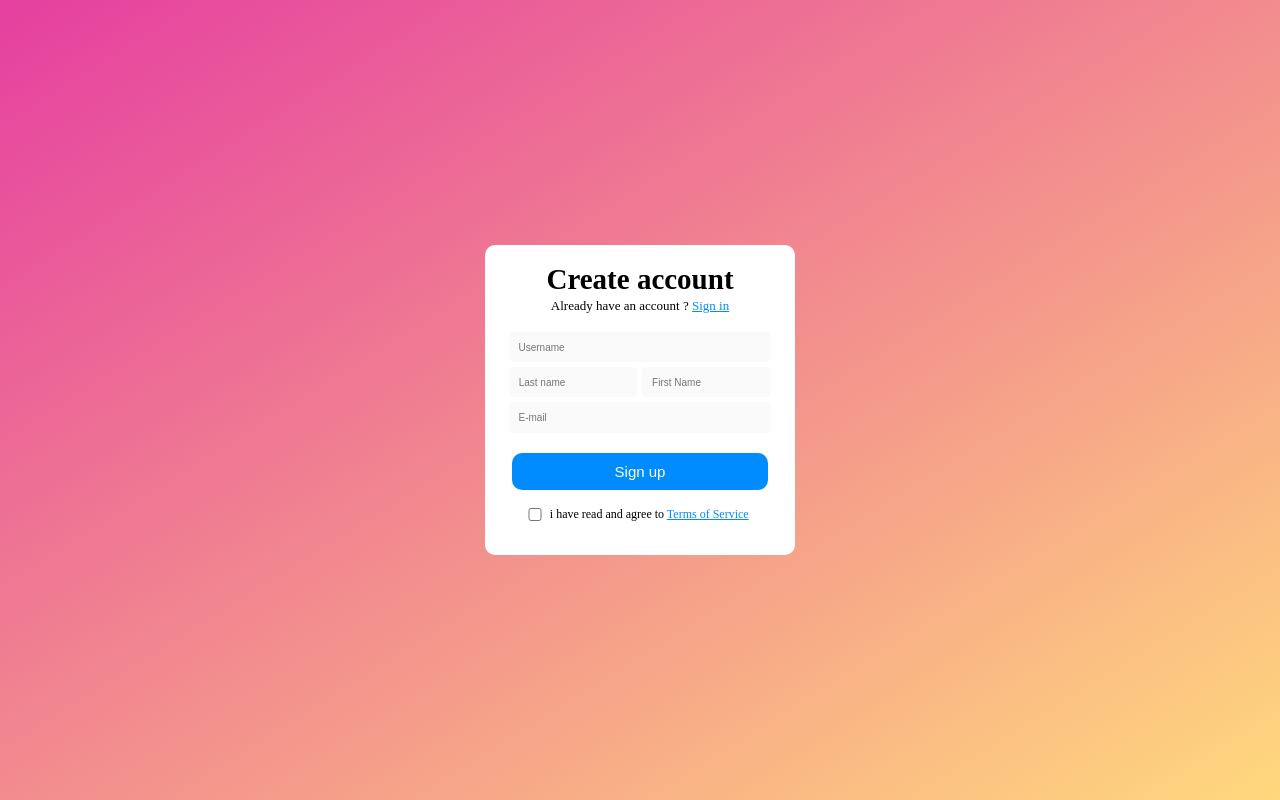
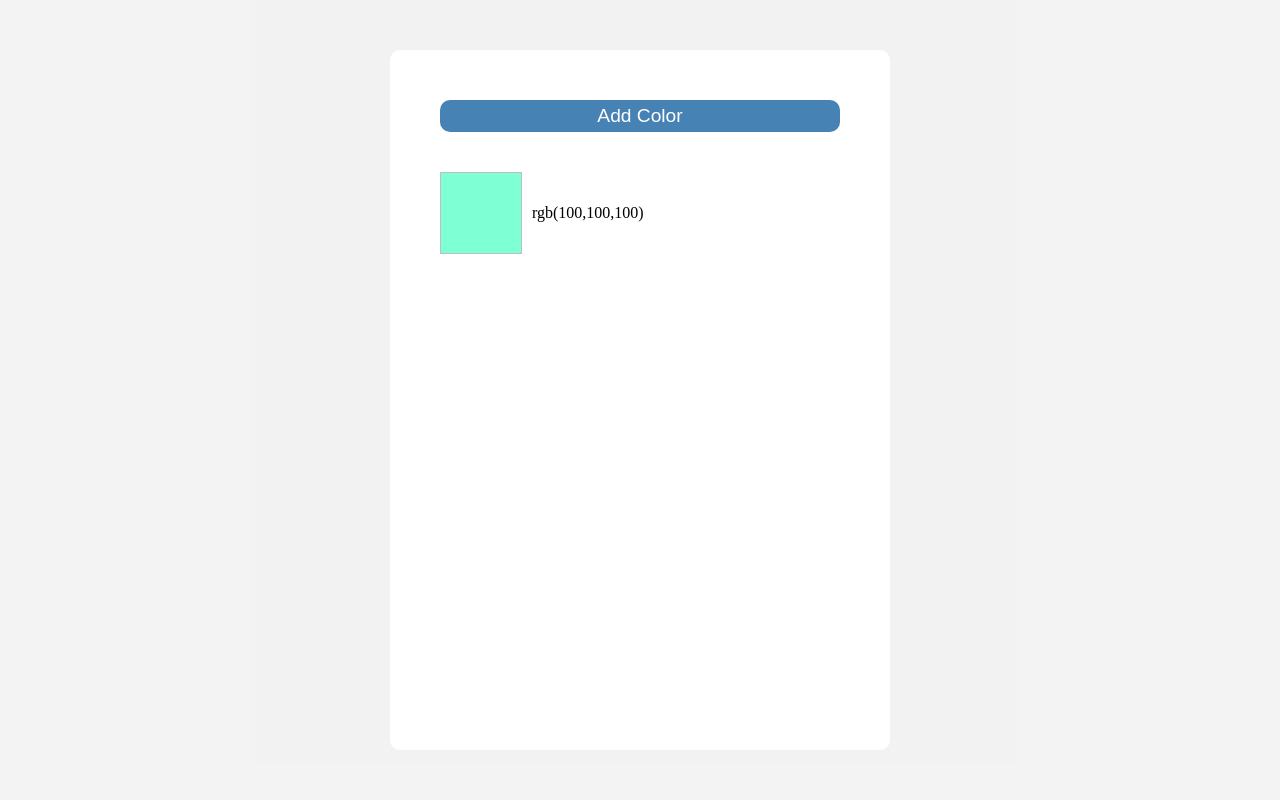
Before and after one commit to Mmomenzadeh/Momenzadeh-HW18-maktab-85, a React (Vite) app: page / in a window 1280 px wide. Built offline with nearby package versions, Linux system fonts and the light colour scheme.

Commit message:
finish UI question-1

```diff
--- a/src/App.jsx
+++ b/src/App.jsx
@@ -1,11 +1,15 @@
 import "./App.css"
+import Question1 from "./Components/Question-1"
 import Question3 from "./Components/Question-3"
 
 const App=()=>{
 
     return(
         <div className="app">
-            <Question3/>
+            <Question1/>
+
+            {/* <Question3/> */}
+
         </div>
     )
 }
--- a/src/Components/Question-1/Question-1.css
+++ b/src/Components/Question-1/Question-1.css
@@ -0,0 +1,52 @@
+.Question1{
+    width: 100%;
+    height: 100vh;
+    background-color: rgba(240, 240, 240, 0.823);
+    display: flex;
+    justify-content: center;
+}
+
+
+.generate-color{
+    margin-top: 50px;
+    width: 400px;
+    background-color: #fff;
+    border-radius: 10px;
+    overflow-y: scroll;
+    display: flex;
+    flex-direction: column;
+    gap: 10px;
+    padding: 50px;
+    margin-bottom: 50px;
+}
+
+.color-container{
+    display: flex;
+    flex-direction: column;
+    gap: 10px;
+}
+
+.generate-color button{
+    width: 100%;
+    padding: 5px;
+    background-color: steelblue;
+    color:  #fff;
+    font-size: larger;
+    border: none;
+    border-radius: 10px;
+    cursor: pointer;
+    margin-bottom: 30px;
+}
+
+.color{
+    display: flex;
+    align-items: center;
+    gap: 10px;
+}
+
+.background-color{
+    width: 80px;
+    height: 80px;
+    border: 1px solid rgb(191, 191, 191);
+    background-color: aquamarine;
+}
--- a/src/Components/Question-1/index.jsx
+++ b/src/Components/Question-1/index.jsx
@@ -0,0 +1,28 @@
+import { useState } from "react"
+import "./Question-1.css"
+
+const Question1 = ()=>{
+
+    const [colors , setColors] = useState([])
+
+    const renderColorHandler=()=>{}
+    return(
+        <div className="Question1">
+            <div className="generate-color">
+                <button onClick={renderColorHandler}>Add Color</button>
+                <div className="color-container">
+
+                <div className="color">
+                        <div className="background-color"></div>
+                        <p className="rgb-color">rgb(100,100,100)</p>
+                    </div>
+
+
+
+                </div>
+            </div>
+        </div>
+    )
+}
+
+export default Question1
```
